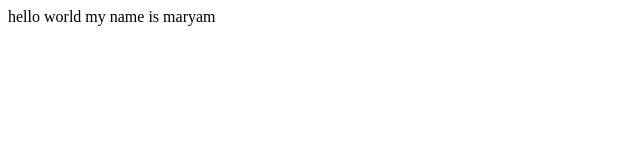
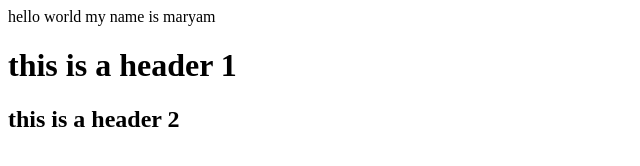
Before and after one commit to maryampaz/Learning-to-code, a plain HTML site: page index.html in a window 1280 px wide. Shown: the whole page, without its empty margins (0-640 px from the left). Drawn offline with Linux system fonts and the light colour scheme.

Commit message:
made changes to index.html filee

```diff
--- a/index.html
+++ b/index.html
@@ -1,2 +1,4 @@
 hello world
 my name is maryam
+<h1>this is a header 1</h1>
+<h2>this is a header 2</h2>
```
